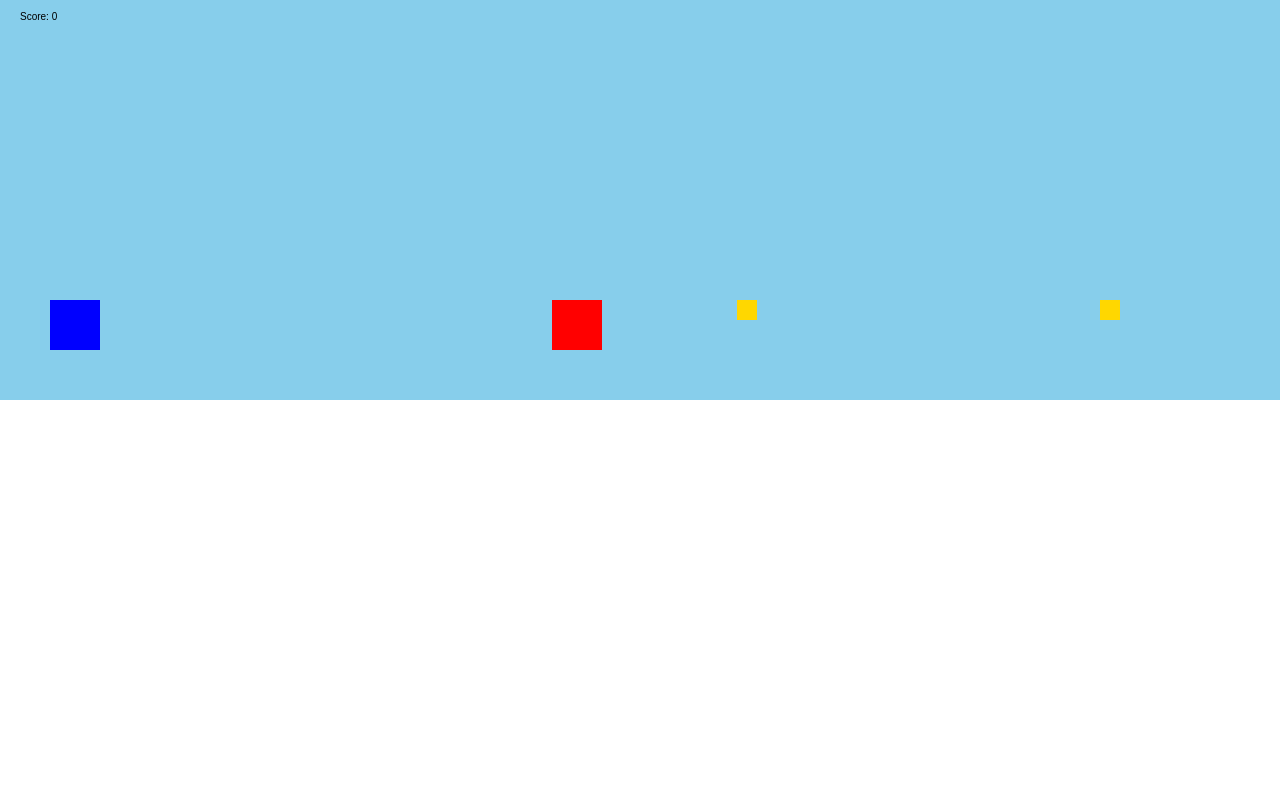
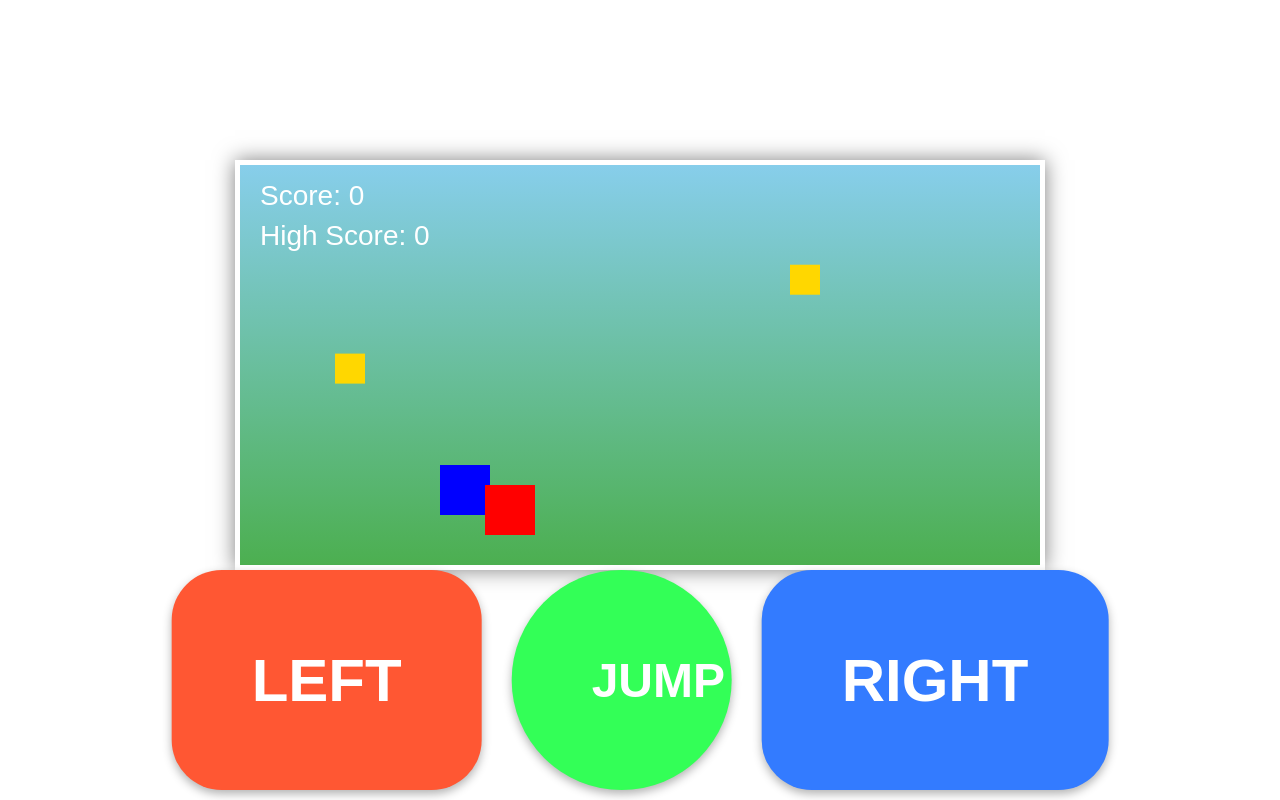
Before and after one commit to asrahi-8/RapidRun, a plain HTML site: page index.html in a window 1280 px wide. Drawn offline with Linux system fonts and the light colour scheme.

Commit message:
Update index.html

```diff
--- a/index.html
+++ b/index.html
@@ -1,48 +1,104 @@
 <!DOCTYPE html>
 <html>
 <head>
-    <title>Runner Chase Game</title>
+    <title>Running Chase Game</title>
     <style>
-        body { margin: 0; overflow: hidden; }
-        canvas { background: #87CEEB; display: block; }
+        body { margin: 0; overflow: hidden; font-family: Arial, sans-serif; touch-action: manipulation; background: linear-gradient(to bottom, #ffcccb, #ff5733); }
+        canvas { background: linear-gradient(to bottom, #87CEEB, #4CAF50); display: block; position: absolute; top: 20%; left: 50%; transform: translateX(-50%); border: 5px solid #fff; box-shadow: 0px 0px 20px rgba(0,0,0,0.5); }
+        #controls {
+            position: absolute; bottom: 10px; left: 50%; transform: translateX(-50%);
+            display: flex; gap: 30px;
+        }
+        button {
+            font-size: 60px; cursor: pointer; border: none;
+            font-weight: bold; text-transform: uppercase;
+            padding: 40px 80px;
+            border-radius: 50px;
+            box-shadow: 0px 4px 10px rgba(0,0,0,0.3);
+        }
+        #left { background: #FF5733; color: white; }
+        #right { background: #337BFF; color: white; }
+        #jump {
+            width: 220px; height: 220px; border-radius: 50%;
+            background: #33FF57; color: white; font-size: 48px;
+        }
     </style>
 </head>
 <body>
     <canvas id="gameCanvas"></canvas>
+    <div id="controls">
+        <button id="left" onclick="moveLeft()">LEFT</button>
+        <button id="jump" onclick="jump()">JUMP</button>
+        <button id="right" onclick="moveRight()">RIGHT</button>
+    </div>
     <script>
         const canvas = document.getElementById("gameCanvas");
         const ctx = canvas.getContext("2d");
-        canvas.width = window.innerWidth;
+        canvas.width = 800;
         canvas.height = 400;
 
-        let woman = { x: 50, y: 300, width: 50, height: 50, speed: 5 };
-        let man = { x: -50, y: 300, width: 50, height: 50, speed: 2 };
+        let woman = { x: 200, y: 300, width: 50, height: 50, dy: 0, dx: 0, jumpCount: 0 };
+        let obstacles = [];
         let coins = [];
         let score = 0;
-        let running = true;
+        let highScore = localStorage.getItem("highScore") || 0;
+        let gravity = 0.5;
+        let backgroundX = 0;
+        let gameOver = false;
+
+        function createObstacle() {
+            obstacles.push({ x: canvas.width, y: 320, width: 50, height: 50 });
+        }
+        setInterval(createObstacle, 2000);
 
         function createCoin() {
-            let coin = { x: canvas.width, y: 300, width: 20, height: 20 };
-            coins.push(coin);
+            coins.push({ x: canvas.width, y: Math.random() * (canvas.height - 150) + 50, width: 30, height: 30 });
         }
-        setInterval(createCoin, 2000);
+        setInterval(createCoin, 1500);
 
         function update() {
-            if (!running) return;
+            if (gameOver) return;
+            woman.x += woman.dx;
+            woman.y += woman.dy;
 
-            man.x += man.speed;
-            if (man.x > canvas.width) man.x = -50;
+            if (woman.y + woman.height < 350) {
+                woman.dy += gravity;
+            } else {
+                woman.y = 300;
+                woman.dy = 0;
+                woman.jumpCount = 0;
+            }
+
+            obstacles.forEach(obstacle => obstacle.x -= 5);
+            coins.forEach(coin => coin.x -= 5);
+            backgroundX -= 2;
+            if (backgroundX < -canvas.width) backgroundX = 0;
+
+            obstacles.forEach(obstacle => {
+                if (
+                    woman.x < obstacle.x + obstacle.width &&
+                    woman.x + woman.width > obstacle.x &&
+                    woman.y < obstacle.y + obstacle.height &&
+                    woman.y + woman.height > obstacle.y
+                ) {
+                    gameOver = true;
+                    if (score > highScore) {
+                        highScore = score;
+                        localStorage.setItem("highScore", highScore);
+                    }
+                    alert("Game Over! Score: " + score + " High Score: " + highScore);
+                    location.reload();
+                }
+            });
 
             coins.forEach((coin, index) => {
-                coin.x -= 3;
-                if (coin.x + coin.width < 0) coins.splice(index, 1);
                 if (
                     woman.x < coin.x + coin.width &&
                     woman.x + woman.width > coin.x &&
                     woman.y < coin.y + coin.height &&
                     woman.y + woman.height > coin.y
                 ) {
-                    score++;
+                    score += 10;
                     coins.splice(index, 1);
                 }
             });
@@ -52,25 +108,39 @@
             ctx.clearRect(0, 0, canvas.width, canvas.height);
             ctx.fillStyle = "blue";
             ctx.fillRect(woman.x, woman.y, woman.width, woman.height);
-            ctx.fillStyle = "red";
-            ctx.fillRect(man.x, man.y, man.width, man.height);
             ctx.fillStyle = "gold";
             coins.forEach(coin => ctx.fillRect(coin.x, coin.y, coin.width, coin.height));
-            ctx.fillStyle = "black";
-            ctx.fillText("Score: " + score, 20, 20);
+            ctx.fillStyle = "red";
+            obstacles.forEach(obstacle => ctx.fillRect(obstacle.x, obstacle.y, obstacle.width, obstacle.height));
+            ctx.fillStyle = "white";
+            ctx.font = "28px Arial";
+            ctx.fillText("Score: " + score, 20, 40);
+            ctx.fillText("High Score: " + highScore, 20, 80);
         }
 
         function gameLoop() {
             update();
             draw();
-            requestAnimationFrame(gameLoop);
+            if (!gameOver) requestAnimationFrame(gameLoop);
         }
         gameLoop();
 
-        document.addEventListener("keydown", event => {
-            if (event.key === "ArrowUp" && woman.y > 250) woman.y -= 50;
-            if (event.key === "ArrowDown" && woman.y < 350) woman.y += 50;
-        });
+        function jump() {
+            if (woman.jumpCount < 2) {
+                woman.dy = -12;
+                woman.jumpCount++;
+            }
+        }
+
+        function moveLeft() {
+            woman.dx = -7;
+            setTimeout(() => woman.dx = 0, 150);
+        }
+
+        function moveRight() {
+            woman.dx = 7;
+            setTimeout(() => woman.dx = 0, 150);
+        }
     </script>
 </body>
 </html>
```
